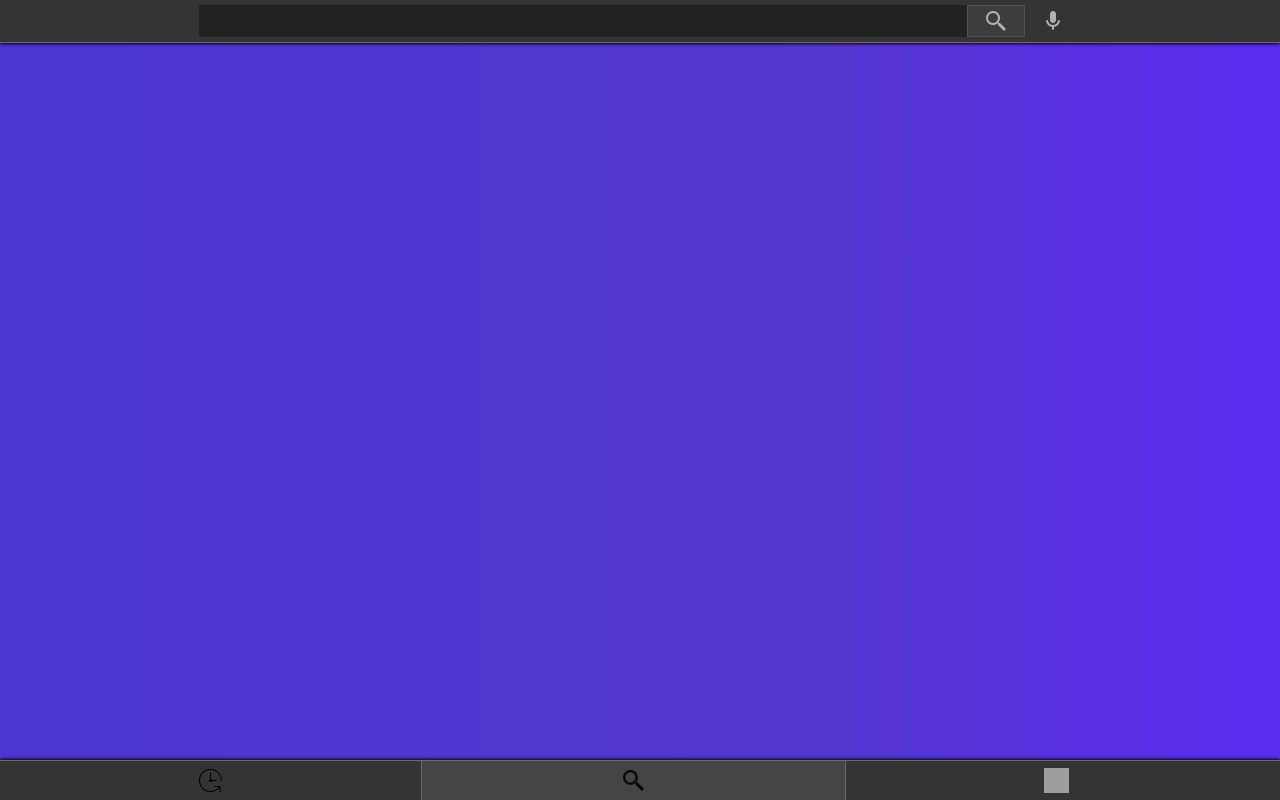
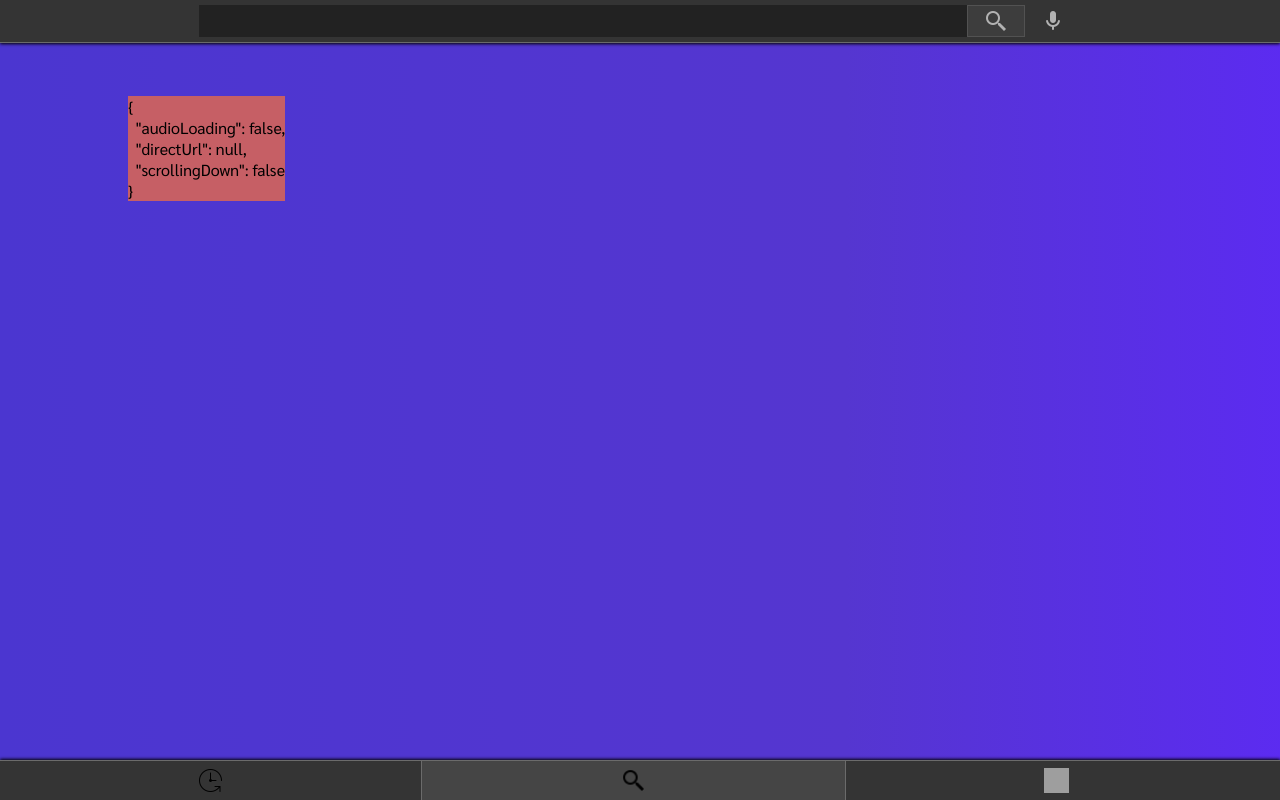
Before and after one commit to jkukavi/pdkstr, a React (Create React App) app in the folder client/: page / in a window 1280 px wide. Built offline with nearby package versions, Linux system fonts and the light colour scheme; grey boxes are pictures that could not be loaded.

Commit message:
fix printScreen

```diff
--- a/client/src/App.css
+++ b/client/src/App.css
@@ -229,7 +229,7 @@ audio {
 .input {
   width: 60vw;
   height: 100%;
-  font-size: 1.4rem;
+  font-size: 1.1rem;
   color: #c7c7c7;
   padding-left: 12px;
   outline: none;
--- a/client/src/App.js
+++ b/client/src/App.js
@@ -14,12 +14,17 @@ import BottomMenu from "./components/BottomMenu";
 import AudioShelf from "./components/AudioShelf";
 import Table from "./components/Table";
 import ShareAlert from "./components/ShareAlert";
+import PrintScreen from "./components/PrintScreen";
 
 import magnifier from "./icons/magnifier.png";
 import history from "./icons/history.png";
 import library from "./icons/library.png";
 
 let preventBlur = false;
+
+window.addEventListener("scroll", () => {
+  console.log("hello");
+});
 
 function App() {
   const [page, setPage] = useState(menu.SEARCH);
@@ -74,6 +79,7 @@ function App() {
   const getDirectUrl = async (url) => {
     setDirectUrl(null);
     setAudioLoading(true);
+    setScrollingDown(false);
     try {
       const response = await axios.post("/url", {
         url,
@@ -216,6 +222,9 @@ function App() {
 
   return (
     <>
+      <PrintScreen>
+        {JSON.stringify({ audioLoading, directUrl, scrollingDown }, null, 2)}
+      </PrintScreen>
       <SearchBox
         scrollingDown={scrollingDown || page !== menu.SEARCH}
         searchForm={searchForm}
--- /dev/null
+++ b/client/src/components/PrintScreen.js
@@ -0,0 +1,23 @@
+import React from "react";
+
+const PrintScreen = ({ children }) => {
+  return (
+    <>
+      {process.env.NODE_ENV !== "production" && (
+        <pre
+          style={{
+            position: "absolute",
+            backgroundColor: "#cb6161f5",
+            top: "10vh",
+            left: "10vw",
+            zIndex: 4,
+          }}
+        >
+          {children}
+        </pre>
+      )}
+    </>
+  );
+};
+
+export default PrintScreen;
--- a/client/src/helpers.js
+++ b/client/src/helpers.js
@@ -34,10 +34,8 @@ const checkScroll = (setScrollingDown) => {
 
   return () => {
     if (window.scrollY > oldScroll) {
-      console.log("down");
       setScrollingDown(true);
     } else {
-      console.log("up");
       setScrollingDown(false);
     }
     oldScroll = window.scrollY;
```
